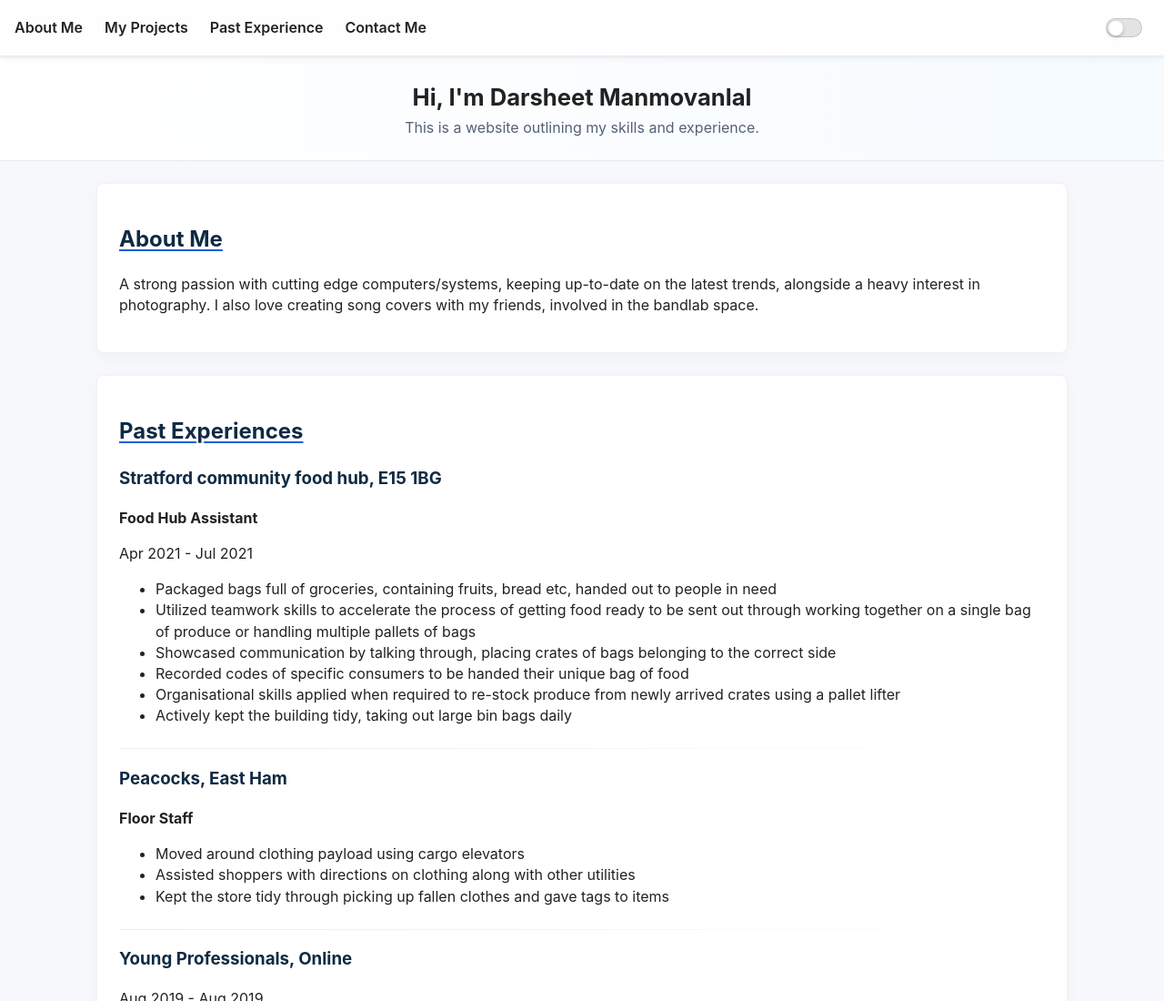
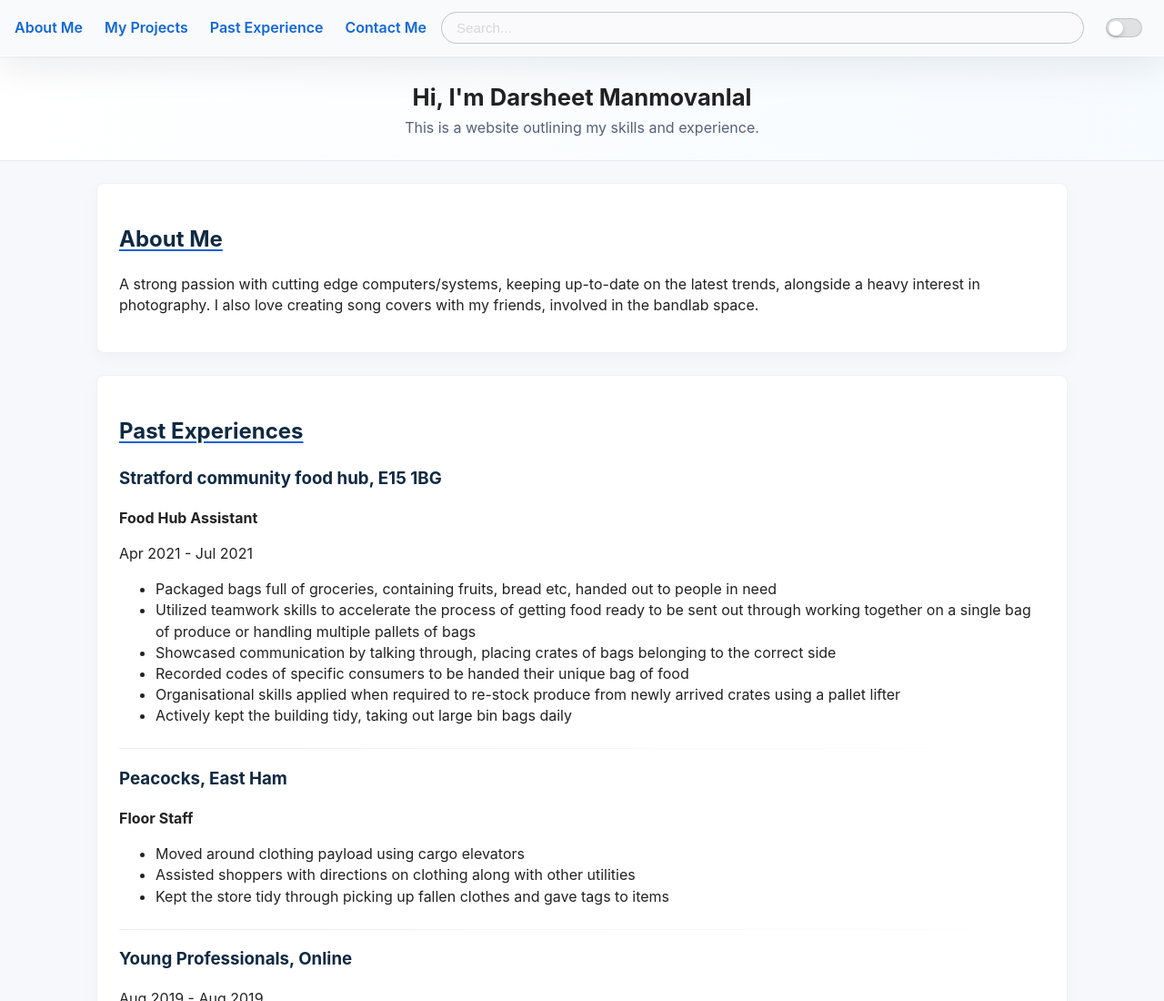
Before and after one commit to Darsheet-Manmovanlal/PortfolioWebsite, a plain HTML site: page index.html in a window 1280 px wide. Shown: the top 1100 px of the page at 91% size. Drawn offline with Linux system fonts and the light colour scheme.

Commit message:
Add reactive liquid glass top bar with search bar and adaptive text colors

```diff
--- a/index.html
+++ b/index.html
@@ -6,6 +6,7 @@
     <title>Portfolio</title>
     <link rel="stylesheet" href="styles/styles.css">
     <script src="scripts/darkmode.js"></script>
+    <script src="scripts/script.js" defer></script>
 </head>
 <body>
     <header class="hero" align="center">
@@ -18,6 +19,7 @@
                 <li><a href="#experience">Past Experience</a></li>
                 <li><a href="#contact">Contact Me</a></li>
             </ul>
+            <input type="search" class="search-bar" placeholder="Search..." aria-label="Search">
             <button id="dark-mode-toggle" class="dark-mode-toggle" aria-label="Toggle dark mode">
                 <span class="toggle-track">
                     <span class="toggle-thumb"></span>
--- /dev/null
+++ b/scripts/script.js
@@ -0,0 +1,91 @@
+/*
+  script.js
+  - Handles the liquid glass effect on the top links bar.
+  - Adjusts blur and opacity as the user scrolls.
+*/
+const topBar = document.querySelector('.top-bar');
+
+if (topBar) {
+  const maxScroll = 260;
+  const styles = getComputedStyle(document.documentElement);
+  const minOpacity = parseFloat(styles.getPropertyValue('--top-bar-opacity-start')) || 0.55;
+  const maxOpacity = parseFloat(styles.getPropertyValue('--top-bar-opacity-end')) || 0.92;
+  const minBlur = parseFloat(styles.getPropertyValue('--top-bar-blur-start')) || 10;
+  const maxBlur = parseFloat(styles.getPropertyValue('--top-bar-blur-end')) || 20;
+  const accentColor = styles.getPropertyValue('--accent').trim();
+  const topBarTextLight = [255, 255, 255];
+
+  const parseColor = (color) => {
+    const rgbMatch = color.match(/rgba?\((\d+),\s*(\d+),\s*(\d+)/i);
+    if (rgbMatch) {
+      return [Number(rgbMatch[1]), Number(rgbMatch[2]), Number(rgbMatch[3])];
+    }
+    const hexMatch = color.match(/^#?([a-fA-F0-9]{6})$/);
+    if (hexMatch) {
+      const hex = hexMatch[1];
+      return [
+        parseInt(hex.slice(0, 2), 16),
+        parseInt(hex.slice(2, 4), 16),
+        parseInt(hex.slice(4, 6), 16),
+      ];
+    }
+    return [255, 255, 255];
+  };
+
+  const topBarTextDark = parseColor(accentColor);
+
+  const findBackgroundColor = (element) => {
+    while (element && element !== document.documentElement) {
+      const computed = getComputedStyle(element);
+      const bgColor = computed.backgroundColor;
+      if (bgColor && bgColor !== 'transparent' && bgColor !== 'rgba(0, 0, 0, 0)' && bgColor !== 'inherit') {
+        return bgColor;
+      }
+      element = element.parentElement;
+    }
+    return 'rgb(255, 255, 255)';
+  };
+
+  const brightness = ([r, g, b]) => (0.299 * r + 0.587 * g + 0.114 * b) / 255;
+
+  const mixColor = (light, dark, t) => {
+    const clamp = (value) => Math.min(1, Math.max(0, value));
+    return light.map((lightVal, index) => {
+      const darkVal = dark[index] || 0;
+      return Math.round(darkVal + (lightVal - darkVal) * clamp(t));
+    });
+  };
+
+  const updateGlassEffect = () => {
+    const scrollY = window.scrollY;
+    const progress = Math.min(1, scrollY / maxScroll);
+    const opacity = minOpacity + (maxOpacity - minOpacity) * progress;
+    const blur = minBlur + (maxBlur - minBlur) * progress;
+
+    const rect = topBar.getBoundingClientRect();
+    const probeX = window.innerWidth / 2;
+    const probeY = rect.bottom + 2;
+
+    topBar.style.visibility = 'hidden';
+    const elementBelow = document.elementFromPoint(probeX, probeY);
+    topBar.style.visibility = 'visible';
+
+    const bgColor = findBackgroundColor(elementBelow || document.documentElement);
+    const bgRgb = parseColor(bgColor);
+    const bgBrightness = brightness(bgRgb);
+    const mixRatio = 1 - bgBrightness; // light background => blue text; dark background => light text
+    const finalColor = mixColor(topBarTextLight, topBarTextDark, mixRatio);
+
+    const isDark = document.documentElement.classList.contains('dark-mode');
+    const glassBase = isDark ? '0, 0, 0' : '255, 255, 255';
+    topBar.style.backgroundColor = `rgba(${glassBase}, ${opacity})`;
+    topBar.style.backdropFilter = `blur(${blur}px)`;
+    topBar.style.webkitBackdropFilter = `blur(${blur}px)`;
+    topBar.style.setProperty('--top-bar-text', finalColor.join(', '));
+
+    requestAnimationFrame(updateGlassEffect);
+  };
+
+  window.addEventListener('resize', updateGlassEffect, { passive: true });
+  updateGlassEffect();
+}
--- a/styles/styles.css
+++ b/styles/styles.css
@@ -51,6 +51,15 @@
   --muted-text: #54607a;
   --heading: #102a43;
   --text-primary: #222;
+
+  /* Top bar liquid glass defaults */
+  --top-bar-opacity-start: 0.25;
+  --top-bar-opacity-end: 0.52;
+  --top-bar-blur-start: 2;
+  --top-bar-blur-end: 5;
+  --top-bar-text-dark: 17, 24, 39;
+  --top-bar-text-light: 255, 255, 255;
+  --top-bar-text: 17, 24, 39;
 }
 
 /* Dark Mode */
@@ -64,6 +73,8 @@ html.dark-mode {
   --muted-text: #a8b0c0;
   --heading: #e8ecf1;
   --text-primary: #e8ecf1;
+  --top-bar-opacity-start: 0.3;
+  --top-bar-opacity-end: 0.65;
 }
 
 html, body {
@@ -97,20 +108,21 @@ body {
   left: 0;
   right: 0;
   z-index: 999;
-  background: rgba(255, 255, 255, 0.85);
-  border-bottom: 1px solid rgba(200, 200, 200, 0.4);
-  box-shadow: 0 2px 8px rgba(15, 23, 42, 0.06);
+  background: rgba(255, 255, 255, var(--top-bar-opacity-start));
+  border-bottom: 1px solid rgba(255, 255, 255, 0.72);
+  box-shadow: 0 12px 40px rgba(15, 23, 42, 0.08);
+  backdrop-filter: blur(var(--top-bar-blur-start));
+  -webkit-backdrop-filter: blur(var(--top-bar-blur-start));
   padding: 0.75rem var(--gutter);
-  transition: background-color 300ms ease, box-shadow 300ms ease, border-color 300ms ease;
+  transition: background-color 300ms ease, backdrop-filter 300ms ease, box-shadow 300ms ease, border-color 300ms ease;
   display: flex;
   justify-content: space-between;
   align-items: center;
   gap: 1rem;
 }
 html.dark-mode .top-bar {
-  background: rgba(15, 20, 25, 0.85);
   border-bottom-color: rgba(58, 63, 77, 0.5);
-  box-shadow: 0 2px 8px rgba(0, 0, 0, 0.3);
+  box-shadow: 0 12px 40px rgba(0, 0, 0, 0.3);
 }
 .top-links {
   display: flex;
@@ -122,7 +134,7 @@ html.dark-mode .top-bar {
   list-style: none;
 }
 .top-links a {
-  color: var(--text-primary);
+  color: rgb(var(--top-bar-text));
   text-decoration: none;
   font-weight: 600;
   transition: color 300ms ease;
@@ -171,6 +183,38 @@ html.dark-mode .toggle-track {
 html.dark-mode .toggle-thumb {
   left: calc(100% - 1.15rem);
   background: #3b82f6;
+}
+
+/* Search Bar */
+.search-bar {
+  flex: 1;
+  min-width: 150px;
+  background: rgba(255, 255, 255, 0.15);
+  border: 1px solid rgba(0, 0, 0, 0.2);
+  border-radius: 2rem;
+  padding: 0.5rem 1rem;
+  color: var(--text-primary);
+  font-size: 0.95rem;
+  transition: background 300ms ease, border-color 300ms ease, color 300ms ease;
+}
+html.dark-mode .search-bar {
+  background: rgba(100, 120, 180, 0.15);
+  border-color: rgba(100, 120, 180, 0.3);
+}
+.search-bar::placeholder {
+  color: rgba(200, 200, 200, 0.7);
+}
+html.dark-mode .search-bar::placeholder {
+  color: rgba(200, 200, 220, 0.6);
+}
+.search-bar:focus {
+  outline: none;
+  background: rgba(255, 255, 255, 0.25);
+  border-color: rgba(0, 0, 0, 0.35);
+}
+html.dark-mode .search-bar:focus {
+  background: rgba(100, 120, 180, 0.25);
+  border-color: rgba(100, 120, 180, 0.5);
 }
 
 /* Sidebar styles are no longer used */
```
